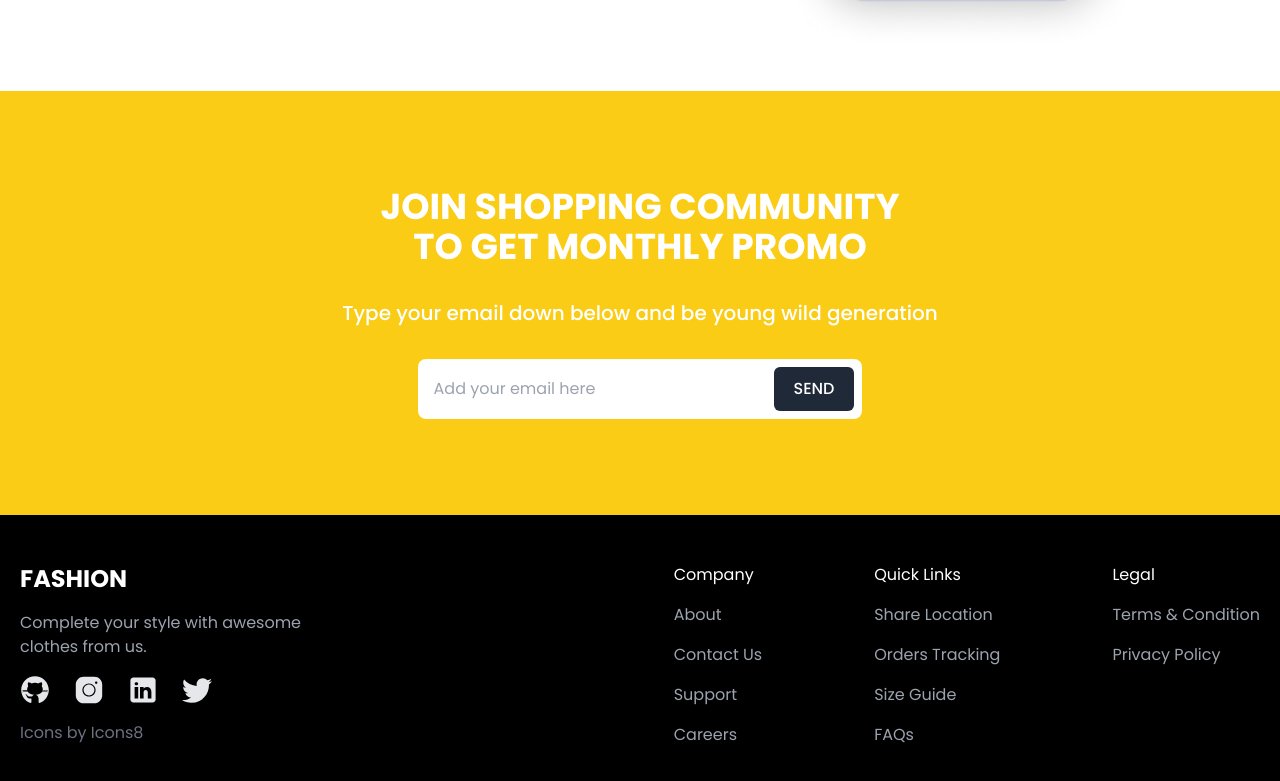
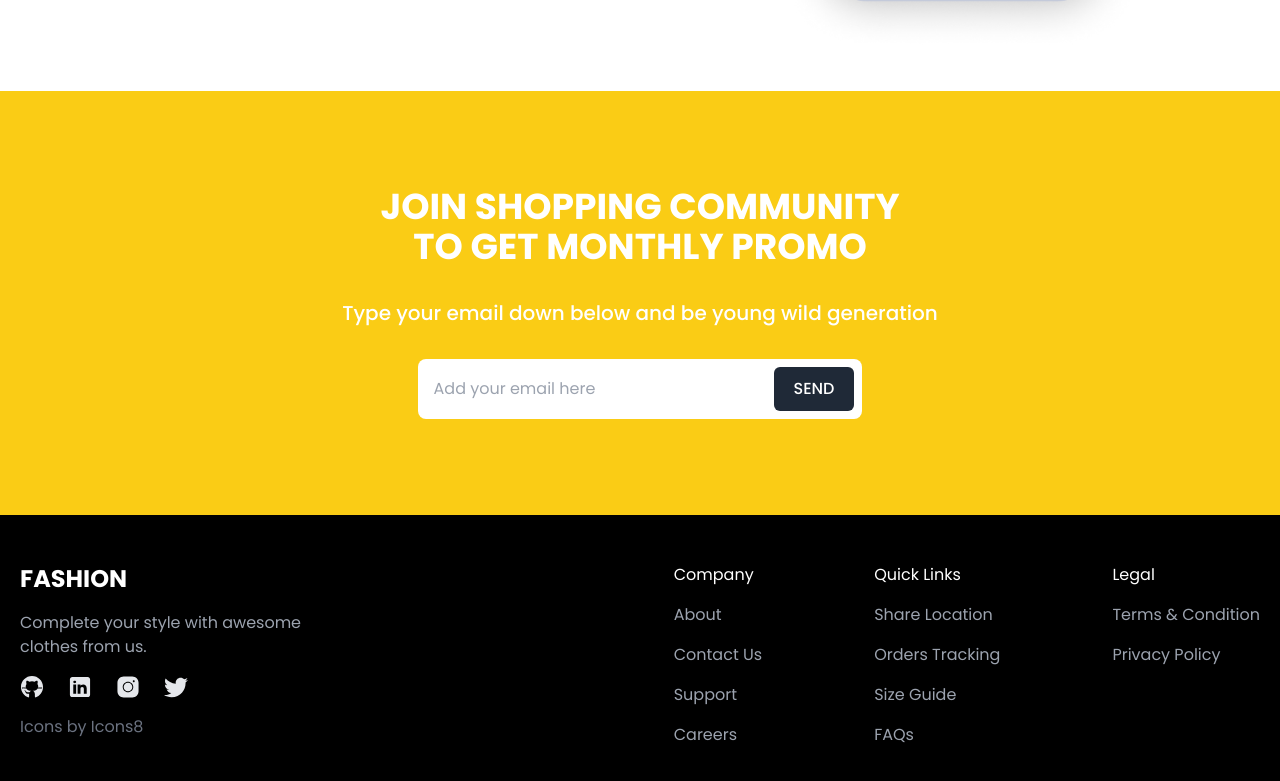
Before and after one commit to SuhelMakkad/fashion-landing-page, a React (Vite) app: page / in a window 1280 px wide. Shown: the part 3299-4080 px from the top of the page. Built offline with nearby package versions, Linux system fonts and the light colour scheme.

Commit message:
added social links

```diff
--- a/src/common/components/Footer/index.tsx
+++ b/src/common/components/Footer/index.tsx
@@ -62,19 +62,19 @@ const Footer = () => {
   const socialMediaList = [
     {
       Icon: GithubIcon,
-      href: "#",
+      href: "https://github.com/suhelmakkad",
+    },
+    {
+      Icon: LinkedinIcon,
+      href: "https://www.linkedin.com/in/suhel-makkad-606a3219b/",
     },
     {
       Icon: InstagramIcon,
-      href: "#",
-    },
-    {
-      Icon: LinkedinIcon,
-      href: "#",
+      href: "https://www.instagram.com/suhel_makkad/",
     },
     {
       Icon: TwitterIcon,
-      href: "#",
+      href: "https://twitter.com/suhel_makad",
     },
   ];
 
@@ -97,8 +97,9 @@ const Footer = () => {
               <a
                 className="block text-gray-200 hover:text-white hover:-translate-y-0.5 transition-all"
                 href={item.href}
+                target="_blank"
               >
-                <item.Icon className="text-3xl fill-current" />
+                <item.Icon className="text-2xl fill-current" />
               </a>
             </li>
           ))}
```
